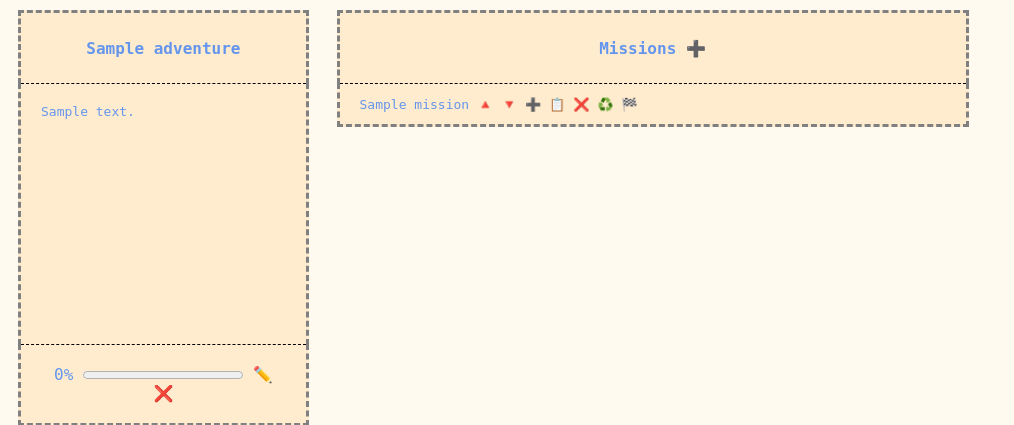
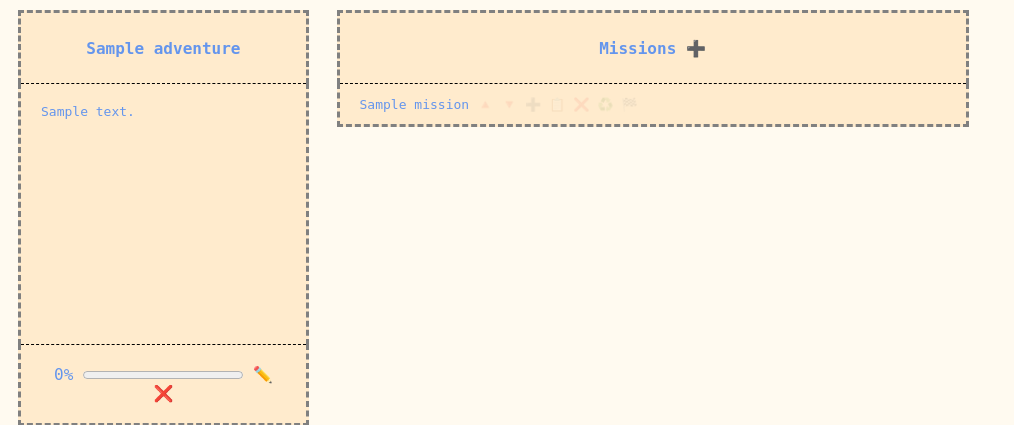
Before and after one commit to ctsag/embarc, a Django app: page /adventure/view/1 in a window 1280 px wide. Shown: the part 43-468 px from the top of the page, without its empty margins (0-1014 px from the left). Run offline with Django 5.2, Linux system fonts and the light colour scheme; tables that the repository leaves empty hold one stand-in row (values such as "Sample post").

Commit message:
Mission icons are now translucent

```diff
--- a/embarc/adventures/static/style.css
+++ b/embarc/adventures/static/style.css
@@ -107,6 +107,28 @@ li.random:before {
     content: "❗ ";
 }
 
+span.icon-bar {
+    opacity: 0.2;
+}
+
+span.icon-bar:hover {
+    opacity: 1;
+    border: 1px solid white;
+    border-radius: 80px;
+    background-color: antiquewhite;
+    padding: 5px;
+}
+
+span.icon-bar a {
+    opacity: 0.5;
+    text-decoration: none;
+}
+
+span.icon-bar a:hover {
+    opacity: 1;
+    text-decoration: none;
+}
+
 table {
     background-color: blanchedalmond;
     border-collapse: collapse;
--- a/embarc/adventures/templates/adventure_view.html
+++ b/embarc/adventures/templates/adventure_view.html
@@ -69,36 +69,32 @@
                             {{mission.name}}
             {% endif %}
                         </a>
+                        <span class="icon-bar">
                             <a
-                            class="icon"
                                 href="{% url 'mission_move_up' id=mission.id %}"
                                 title="Move up"
                             >
                                 🔺
                             </a>
                             <a
-                            class="icon"
                                 href="{% url 'mission_move_down' id=mission.id %}"
                                 title="Move down"
                             >
                                 🔻
                             </a>
                             <a
-                            class="icon"
                                 href="{% url 'submission_add' parent_id=mission.id adventure_id=adventure.id %}"
                                 title="Add mission"
                             >
                                 ➕️
                             </a>
                             <a
-                            class="icon"
                                 href="{% url 'mission_duplicate' id=mission.id %}"
                                 title="Duplicate"
                             >
                                 📋
                             </a>
                             <a
-                            class="icon"
                                 href="{% url 'mission_delete' id=mission.id %}"
                                 onclick="return confirm('Are you sure?')"
                                 title="Delete"
@@ -106,19 +102,18 @@
                                 ❌
                             </a>
                             <a
-                            class="icon"
                                 href="{% url 'mission_cycle' id=mission.id %}"
                                 title="Cycle"
                             >
                                 ♻️
                             </a>
                             <a
-                            class="icon"
                                 href="{% url 'mission_reset' id=mission.id %}"
                                 title="Cycle"
                             >
                                 🏁
                             </a>
+                        </span>
             {% if mission.children.count > 0 %}
                         <ul class="items">
                 {% for submission in mission.children.all %}
@@ -132,29 +127,26 @@
                                 <a class="item" href="{% url 'mission_edit' id=submission.id %}">
                                     {{submission.name}}
                                 </a>
+                                <span class="icon-bar">
                                     <a
-                                    class="icon"
                                         href="{% url 'mission_move_up' id=submission.id %}"
                                         title="Move up"
                                     >
                                         🔺
                                     </a>
                                     <a
-                                    class="icon"
                                         href="{% url 'mission_move_down' id=submission.id %}"
                                         title="Move down"
                                     >
                                         🔻
                                     </a>
                                     <a
-                                    class="icon"
                                         href="{% url 'submission_add' parent_id=submission.id adventure_id=adventure.id %}"
                                         title="Add mission"
                                     >
                                         ➕️
                                     </a>
                                     <a
-                                    class="icon"
                                         href="{% url 'mission_delete' id=submission.id %}"
                                         onclick="return confirm('Are you sure?')"
                                         title="Delete"
@@ -162,12 +154,12 @@
                                         ❌
                                     </a>
                                     <a
-                                    class="icon"
                                         href="{% url 'mission_cycle' id=submission.id %}"
                                         title="Cycle"
                                     >
                                         ♻️
                                     </a>
+                                </span>
                     {% if submission.children.count > 0 %}
                                 <ol class="items">
                         {% for task in submission.children.all %}
@@ -181,22 +173,20 @@
                                         <a class="item" href="{% url 'mission_edit' id=task.id %}">
                                             {{task.name}}
                                         </a>
+                                        <span class="icon-bar">
                                             <a
-                                            class="icon"
                                                 href="{% url 'mission_move_up' id=task.id %}"
                                                 title="Move up"
                                             >
                                                 🔺
                                             </a>
                                             <a
-                                            class="icon"
                                                 href="{% url 'mission_move_down' id=task.id %}"
                                                 title="Move down"
                                             >
                                                 🔻
                                             </a>
                                             <a
-                                            class="icon"
                                                 href="{% url 'mission_delete' id=task.id %}"
                                                 onclick="return confirm('Are you sure?')"
                                                 title="Delete"
@@ -204,12 +194,12 @@
                                                 ❌
                                             </a>
                                             <a
-                                            class="icon"
                                                 href="{% url 'mission_cycle' id=task.id %}"
                                                 title="Cycle"
                                             >
                                                 ♻️
                                             </a>
+                                        </span>
                                     </li>
                         {% endfor %}
                                 </ol>
```
Lines whose indentation alone changed are shown as unchanged.
